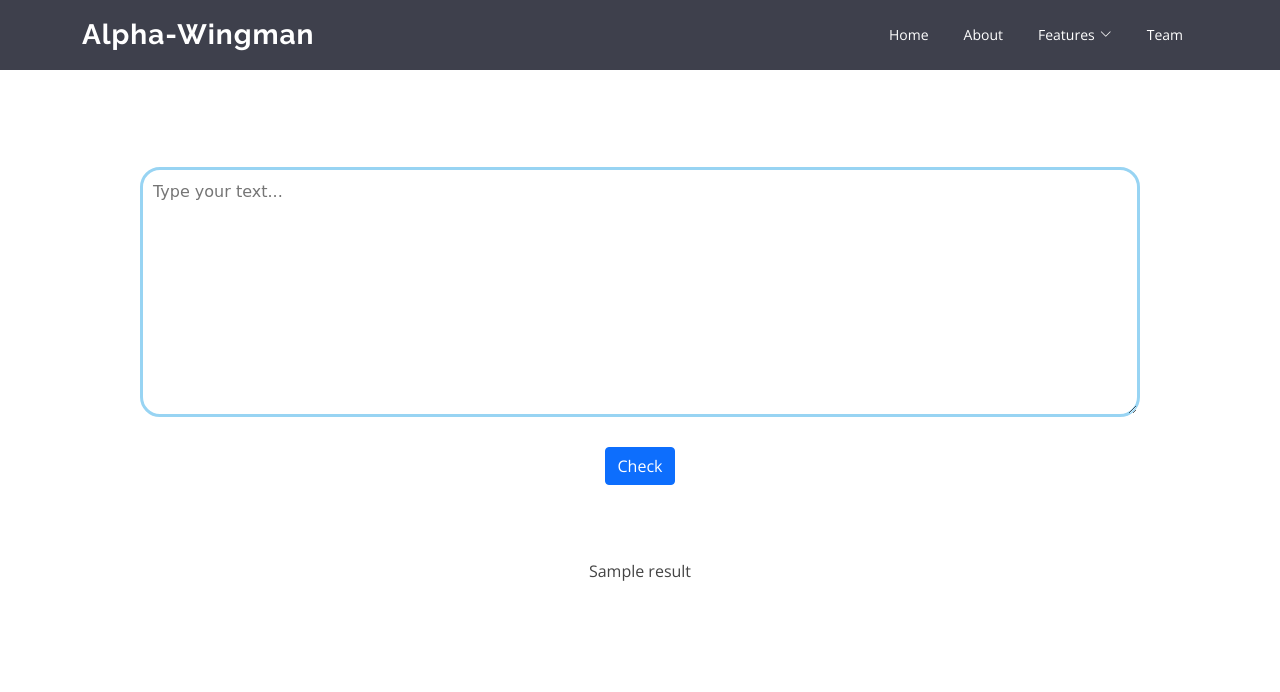
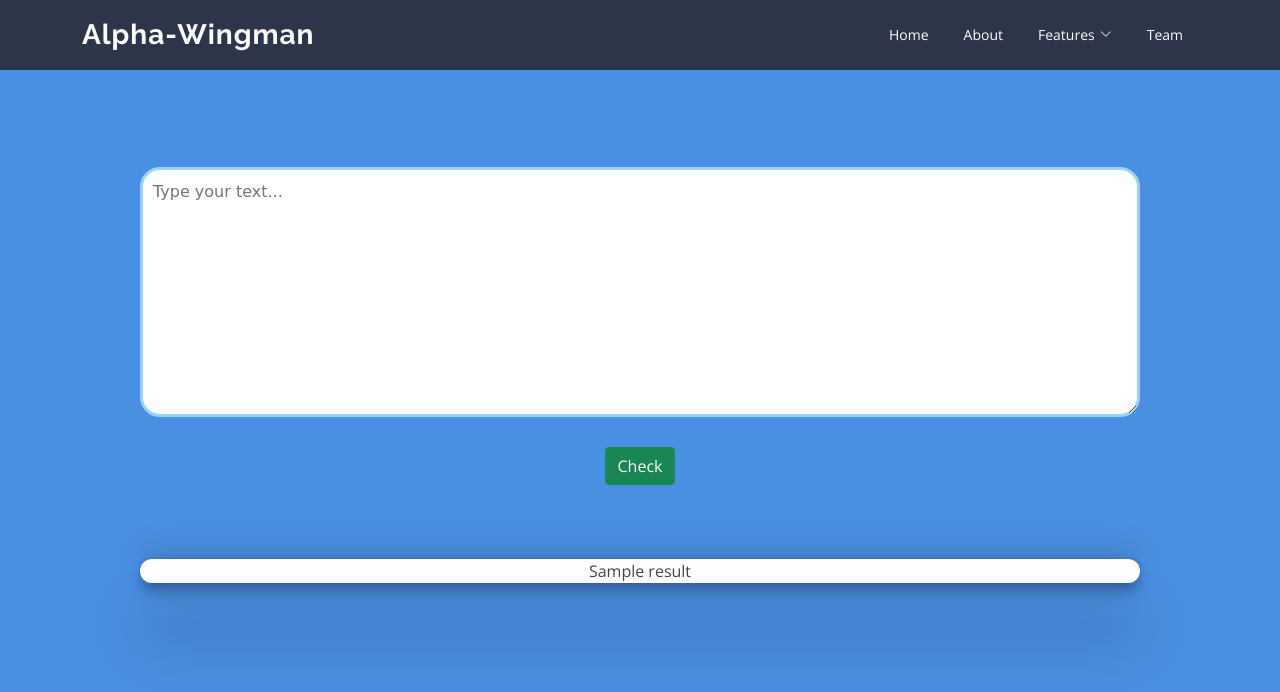
Before and after one commit to vkranurag/Alpha-Wingman, a Flask app: template website/templates/grammarcheck.html in a window 1280 px wide. Shown: the top 692 px of the page. Run offline with Flask 2, Linux system fonts and the light colour scheme; the template is opened without the code that fills it: most values are stand-ins (such as "Sample title", 1, 10 or a date in 2020); some libraries are stand-ins or nearby versions.

Commit message:
Add profile links to team members, modified grammar checker

```diff
--- a/website/templates/grammarcheck.html
+++ b/website/templates/grammarcheck.html
@@ -23,6 +23,9 @@
   <!-- Template Main CSS File -->
   <link href="{{ url_for('static', filename='assets/css/style2.css') }}" rel="stylesheet">
   <style>
+      body {
+            background: #4a90e2;
+      }
       .content
       {
         max-height: 100%;
@@ -61,10 +64,16 @@
 	border: solid 3px #77bde0;
     }
 
+    .result {
+        background:white;
+        max-width:1000px;
+        box-shadow: rgba(0, 0, 0, 0.25) 0px 54px 55px, rgba(0, 0, 0, 0.12) 0px -12px 30px, rgba(0, 0, 0, 0.12) 0px 4px 6px, rgba(0, 0, 0, 0.17) 0px 12px 13px, rgba(0, 0, 0, 0.09) 0px -3px 5px;
+        border-radius:15px;
+    }
   </style>
 
 </head>
-<body>
+<body bgcolor="#4a90e2">
         <!-- ======= Header ======= -->
         <header id="header" class="fixed-top d-flex align-items-center  header-transparent ">
             <div class="container d-flex align-items-center justify-content-between">
@@ -102,10 +111,12 @@
 
     <textarea name="text" placeholder="Type your text..." id="textarea"></textarea>
     <br><br>
-    <input class="btn btn-primary" type="submit" value="Check">
+    <input class="btn btn-success" type="submit" value="Check">
     </form><br>
-    <h2 style="color:black;text-align:center" id="correctedtext"></h2>
-    <p style="margin:50px">{{ result }}</p>
+    <!-- <h2 style="color:black;text-align:center" id="correctedtext"></h2>   -->
+    <div class="result">
+        <p style="margin:50px">{{ result }}</p>
+    </div>
 
 
     </div>
@@ -113,6 +124,11 @@
 
     let el = document.getElementById(`textarea`);
     el.addEventListener("input", function() {
+    if (el.scrollTop != 0)
+        el.style.height = el.scrollHeight + "px";
+    });
+    let el = document.getElementsByName(`result`);
+    el.addEventListener("p", function() {
     if (el.scrollTop != 0)
         el.style.height = el.scrollHeight + "px";
     });
--- a/website/views.py
+++ b/website/views.py
@@ -20,10 +20,7 @@ def grammarcheck():
 
 @views.route("/grammarcheck", methods=['GET', 'POST'])
 def streambyte():
-    # your file processing code is here...
     text = request.form['text']
-    # your file processing code is here...
-
     return render_template('grammarcheck.html', result = grammar(text))
 
 
@@ -174,4 +171,4 @@ def grammar(text):
     from gingerit.gingerit import GingerIt
 
     parser = GingerIt()
-    return "After correction: "+parser.parse(text)['result']
+    return parser.parse(text)['result']
```
Also changed, not shown: website/templates/home.html (+13 -12 lines).
